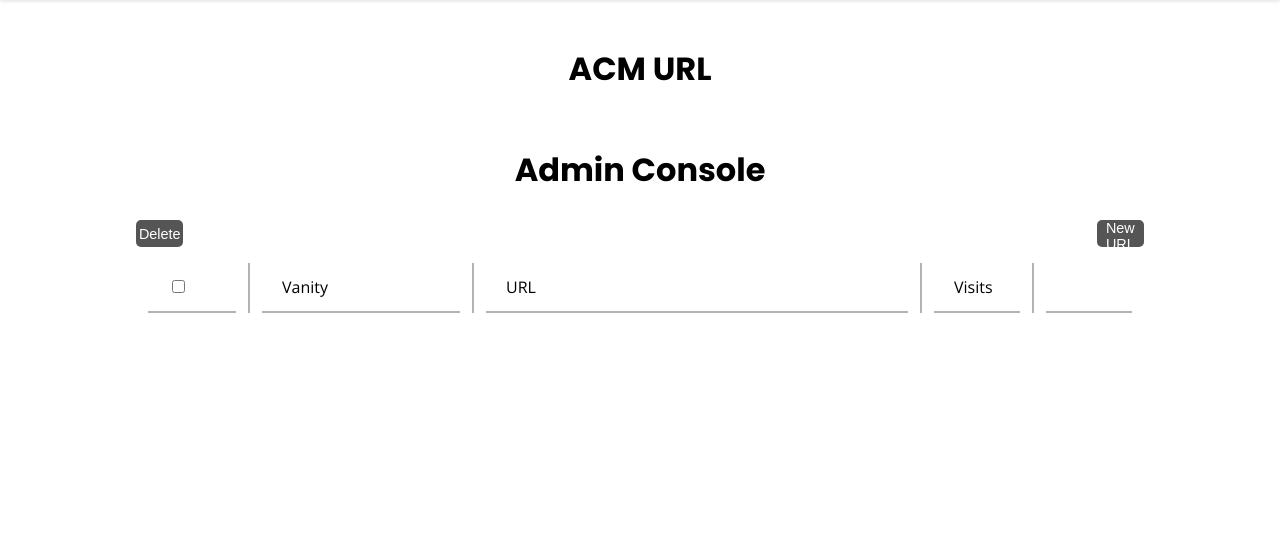
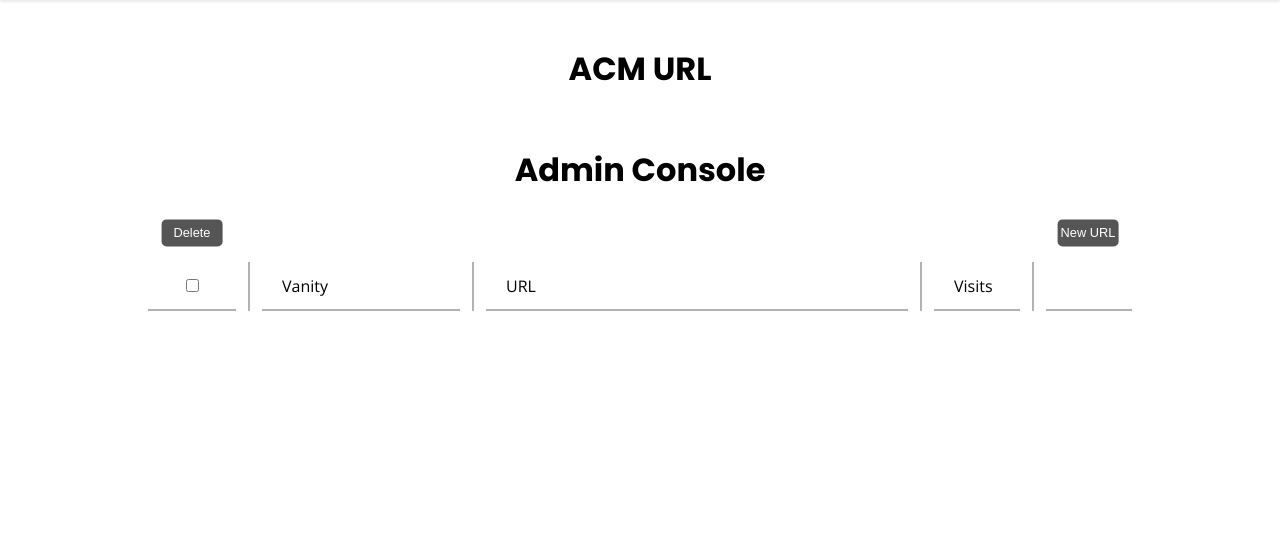
Before and after one commit to uclaacm/acm-url, a Flask app: page /admin in a window 1280 px wide. Shown: the part 70-621 px from the top of the page. Run offline with Flask 2, Linux system fonts and the light colour scheme; the visitor is signed in with stand-in values (Sample User, id 1); data that the repository does not hold is empty.

Commit message:
Centered top buttons and checkboxes. Adjusted sizing.

```diff
--- a/acm_url/static/style.css
+++ b/acm_url/static/style.css
@@ -281,16 +281,19 @@ a.next {
 }
 
 #button-container {
-  justify-content: space-between;
   width: 100%;
+  display: grid;
+  grid-template-columns: 1fr 7fr 1fr;
+  padding: 0;
 }
 
 .admin-button {
   background-color: #555555;
-  width: 3.7vw;
+  width: 3.8rem;
   padding: 0;
-  height: 3.4vh;
+  height: 1.7rem;
   margin: 0;
+  font-size: 0.8rem;
 }
 
 .admin-container {
@@ -315,8 +318,26 @@ a.next {
   border-bottom: 2px solid #b3b3b3;
 }
 
-.buttonItem {
+.centerText {
   text-align: center;
+}
+
+.centerContent {
+  position: relative;
+}
+
+.centerContent > * {
+  position: absolute;
+  top: 50%;
+  left: 50%;
+  transform: translate(-50%, -50%);
+}
+
+.buttonWrapper {
+  padding-left: 2rem;
+  padding-right: 2rem;
+  padding-top: 0.8rem;
+  padding-bottom: 0.8rem;
 }
 
 .admin-container li:nth-child(10n + 11),
--- a/acm_url/templates/admin.html
+++ b/acm_url/templates/admin.html
@@ -1,22 +1,27 @@
 {% extends "base.html" %} {% block content %}
 <h1>Admin Console</h1>
-<div id="button-container" class="flex-container">
-  <button class="admin-button">Delete</button>
-  <button class="admin-button">New URL</button>
+<div id="button-container">
+  <div class="buttonWrapper centerContent">
+    <button class="admin-button">Delete</button>
+  </div>
+  <div></div>
+  <div class="buttonWrapper centerContent">
+    <button class="admin-button">New URL</button>
+  </div>
 </div>
 <ul class="admin-container">
-  <li class="title"><input id="selectAll" type="checkbox" /></li>
+  <li class="title centerText"><input id="selectAll" type="checkbox" /></li>
   <li class="title">Vanity</li>
   <li class="title">URL</li>
   <li class="title">Visits</li>
   <li class="title"></li>
 
   {% for link in links %}
-  <li class="item"><input type="checkbox" /></li>
+  <li class="item centerText"><input type="checkbox" /></li>
   <li class="item">{{ link.vanity }}</li>
   <li class="item"><a href="{{ link.url }}">{{ link.url }}</a></li>
   <li class="item">{{ link.visit_count }}</li>
-  <li class="item buttonItem"><button class="admin-button">Edit</button></li>
+  <li class="item centerContent"><button class="admin-button">Edit</button></li>
   {% endfor %}
 </ul>
 <script>
```
